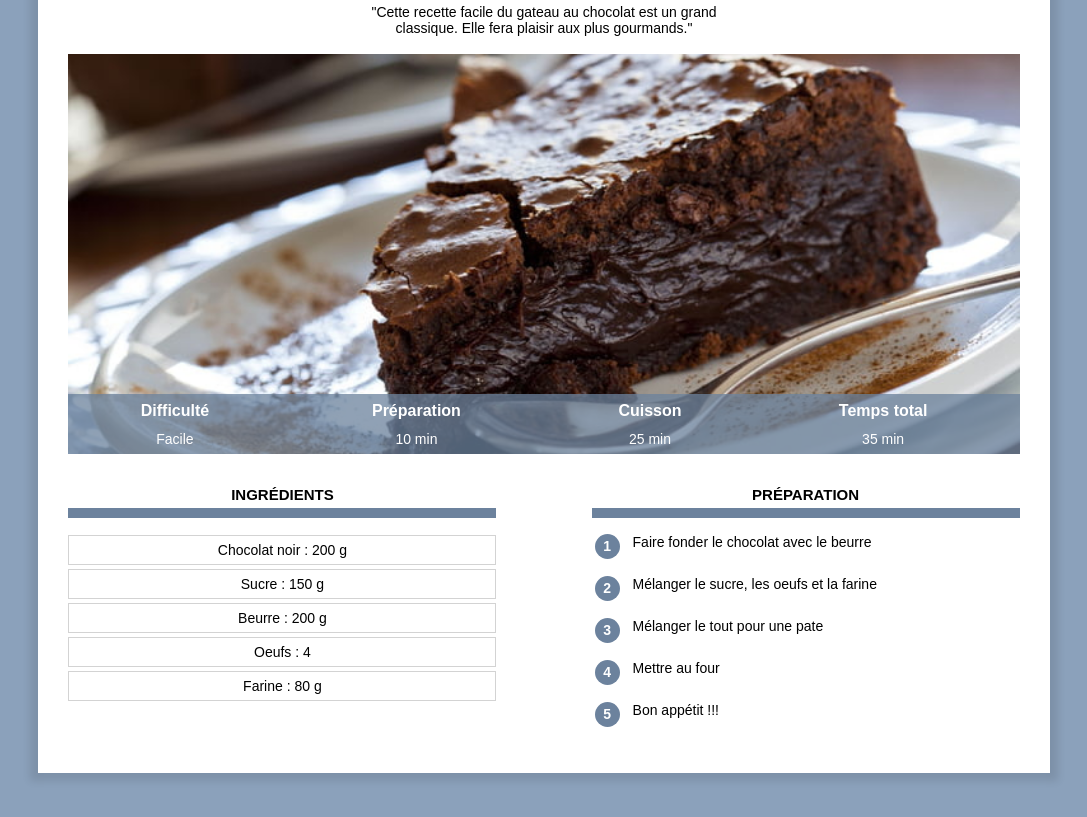
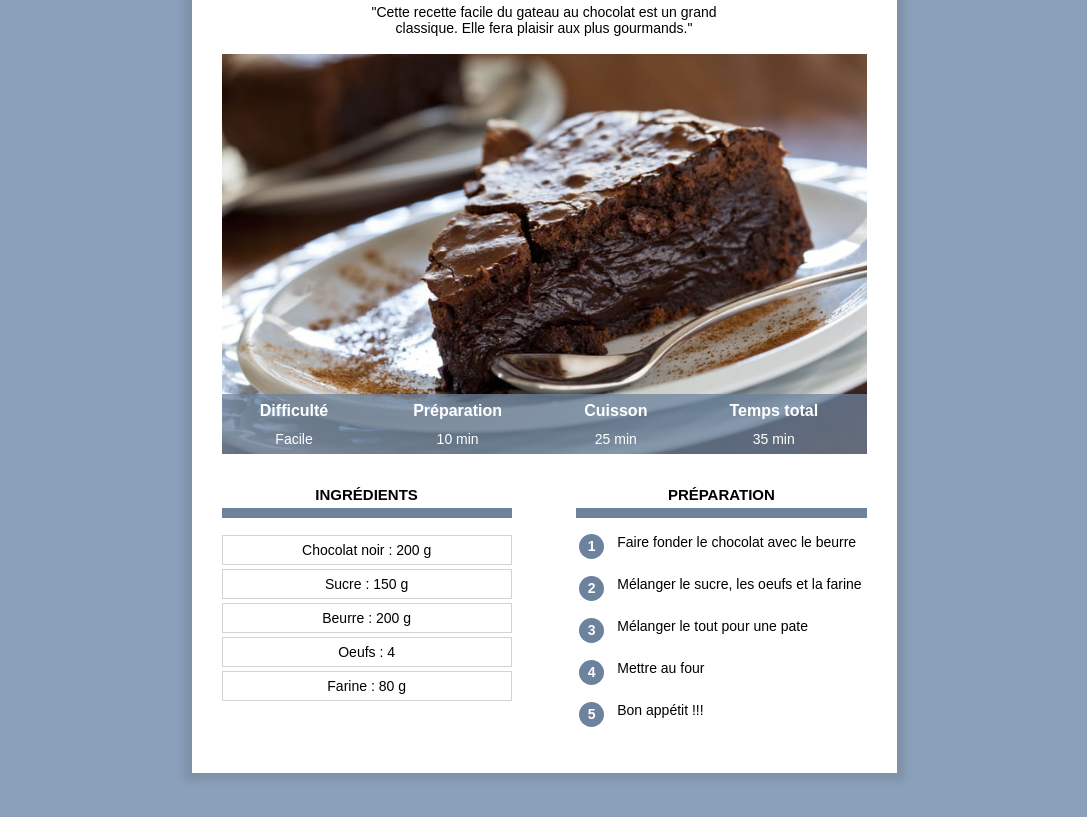
Before and after one commit to Macktireh/site_recette, a plain HTML site: page index.html in a window 1280 px wide. Shown: the part 165-982 px from the top of the page, without its empty margins (96-1183 px from the left). Drawn offline with Linux system fonts and the light colour scheme.

Commit message:
Add files via upload

```diff
--- a/index.html
+++ b/index.html
@@ -3,7 +3,7 @@
     <head>
         <title>Recette gateau au chocolat</title>
         <meta charset="UTF-8">
-
+        <meta name="viewport" content="width=device-width, initial-scale=1.0">
         <link rel="stylesheet" href="recette.css">
 
     </head>
--- a/recette.css
+++ b/recette.css
@@ -10,9 +10,9 @@ body{
 
 div.contenu {
     background-color: white;
-    margin: 60px 10% 80px 10%;
-    padding: 0 30px 30px 30px;
-    min-width: 350px;
+    margin: 40px 8px 40px 8px;
+    padding: 0 5px 14px 5px;
+    /*min-width: 350px;*/
     box-shadow: 0 0 8px 8px rgba(0, 0, 0, 0.1);
     overflow: visible;
 }
@@ -73,19 +73,18 @@ table.info {
     width: 100%;
     color: white;
     background-color: #6C829DC0;
-    height: 60px;
-    min-width: 300px;
+    height: 50px;
 
 }
 
 table.info td {
     text-align: center;
-    font-size: 14px;
+    font-size: 12px;
     vertical-align: top;
 
 }
 table.info th {
-    font-size: 16px;
+    font-size: 14px;
     vertical-align: bottom;
     padding-bottom: 8px;
 }
@@ -97,8 +96,8 @@ img.info {
     background-color: lightgray;
 }
 
-div.colonne_1, div.colonne_2 {
-    width: 45%;
+div.colonne {
+    width: 100%;
     margin-top: 20px;
 }
 
@@ -111,14 +110,8 @@ div.colonne h2 {
 }
 
 div.colonne_1 {
-    background-color: white;
     display: inline-block;
-    margin-right: 10%;
 
-}
-
-div.colonne_2 {
-    float: right;
 }
 
 div.ingredient p {
@@ -159,3 +152,45 @@ table.preparation td.etape {
     padding-bottom: 10px;
 
 }
+
+/* style pour ordianteur*/
+@media only screen and (min-width: 768px) {
+    div.contenu {
+        margin: 60px 10% 60px 10%;
+        padding: 0 30px 30px 30px;
+        min-width: 350px;
+    }
+
+    table.info {
+        height: 60px;
+    }
+
+    table.info td {
+        font-size: 14px;
+    }
+
+    table.info th {
+        font-size: 16px;
+    }
+
+    div.colonne {
+        width: 45%;
+    }
+
+    div.colonne_1 {
+        margin-right: 10%;
+
+    }
+
+    div.colonne_2 {
+        float: right;
+    }
+}
+
+@media only screen and (min-width: 900px) {
+    div.contenu {
+        margin-left: auto;
+        margin-right: auto;
+        width: 645px;
+    }
+}
```
